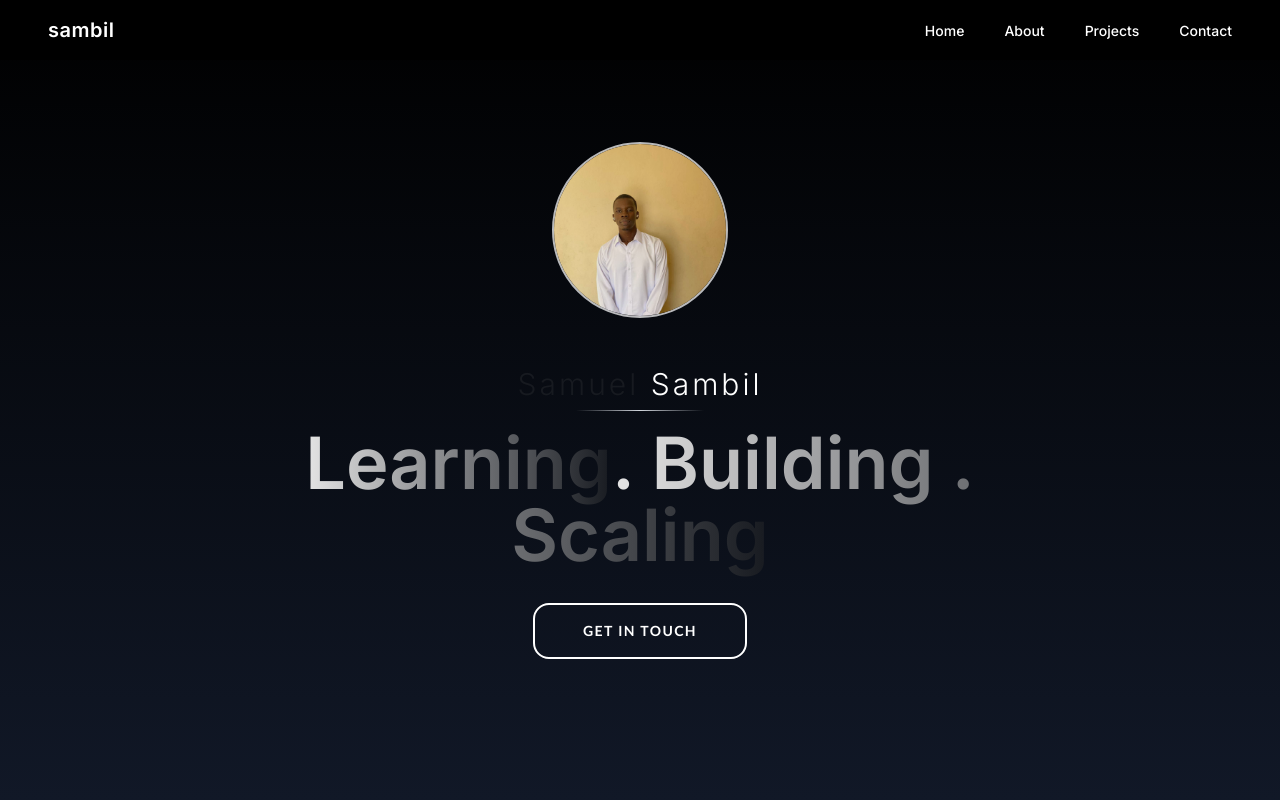
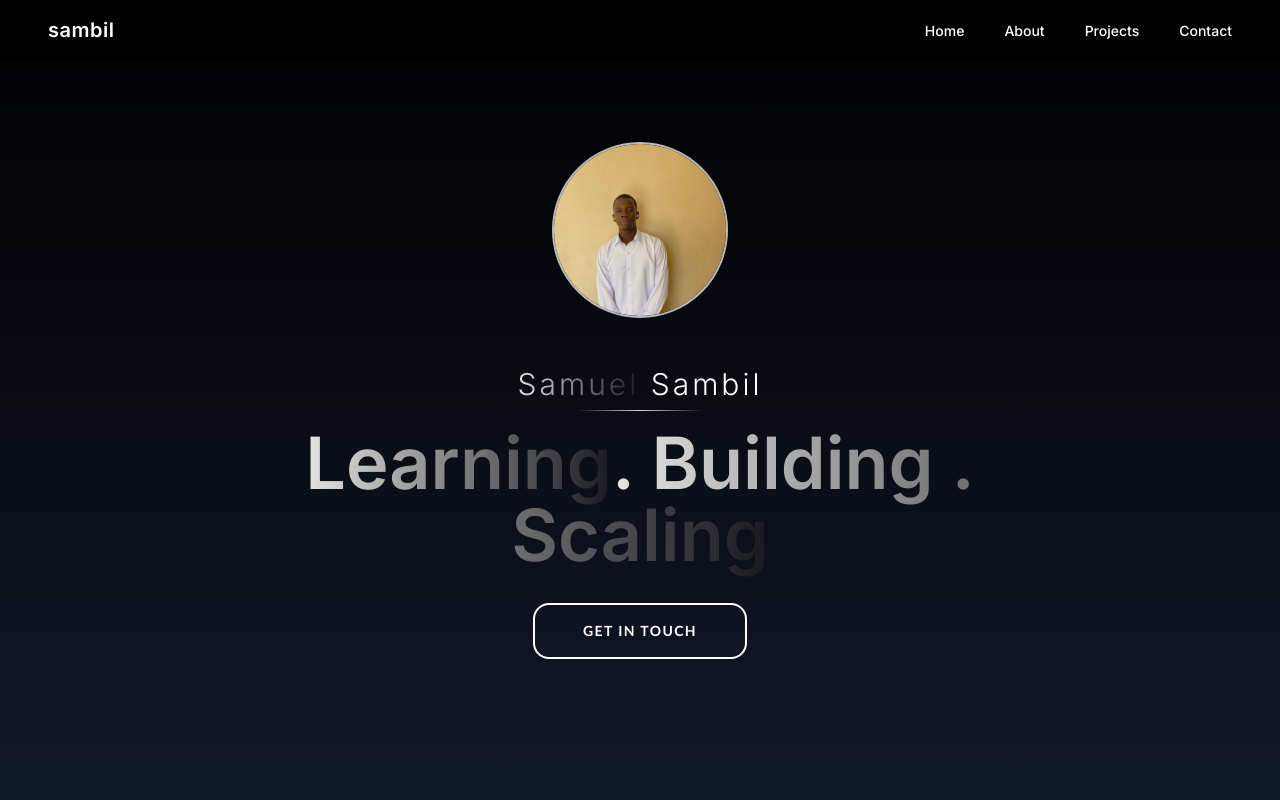
Before and after one commit to samuelsambil/sambil, a React (Vite) app: page / in a window 1280 px wide. Shown: the top 800 px of the page. Built offline with nearby package versions, Linux system fonts and the light colour scheme.

Commit message:
Built complete portfolio with React and Tailwind

```diff
--- a/src/components/Hero.jsx
+++ b/src/components/Hero.jsx
@@ -49,7 +49,7 @@ function Hero() {
         {/* Logo / Name */}
         <motion.div variants={itemVariants} className="mb-4">
           <h2 className="text-2xl md:text-3xl font-light tracking-widest text-gray-400 mb-2">
-            <span className="text-accent-500">Samuel</span>
+            <span className="gradient-blackish-white">Samuel</span>
             <span className="text-white"> Sambil</span>
           </h2>
           <div className="h-px w-32 bg-gradient-to-r from-transparent via-gray-300 to-transparent mx-auto" />
```
